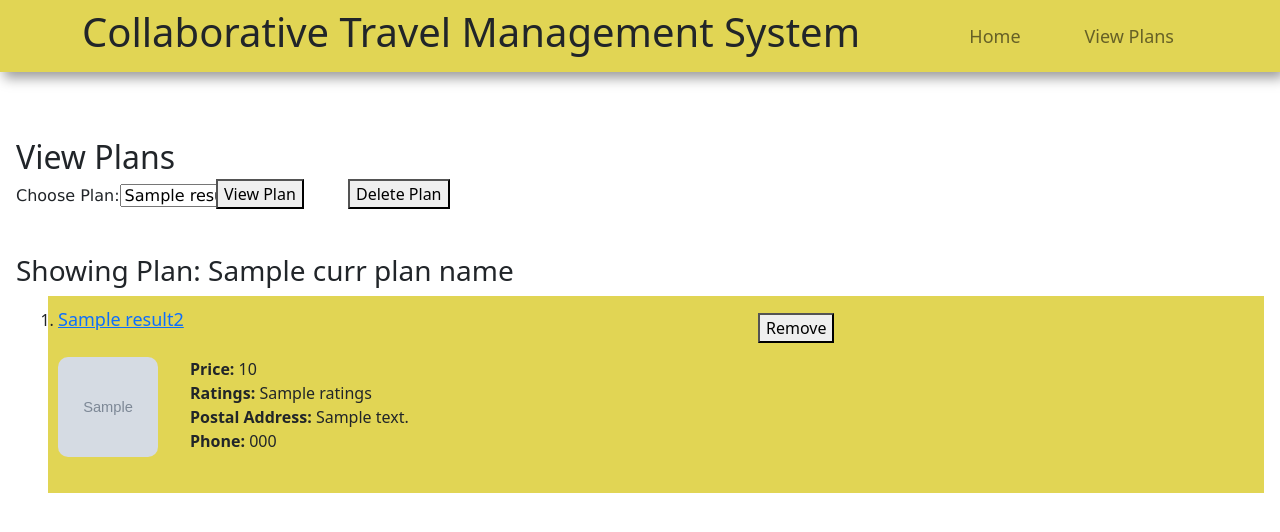
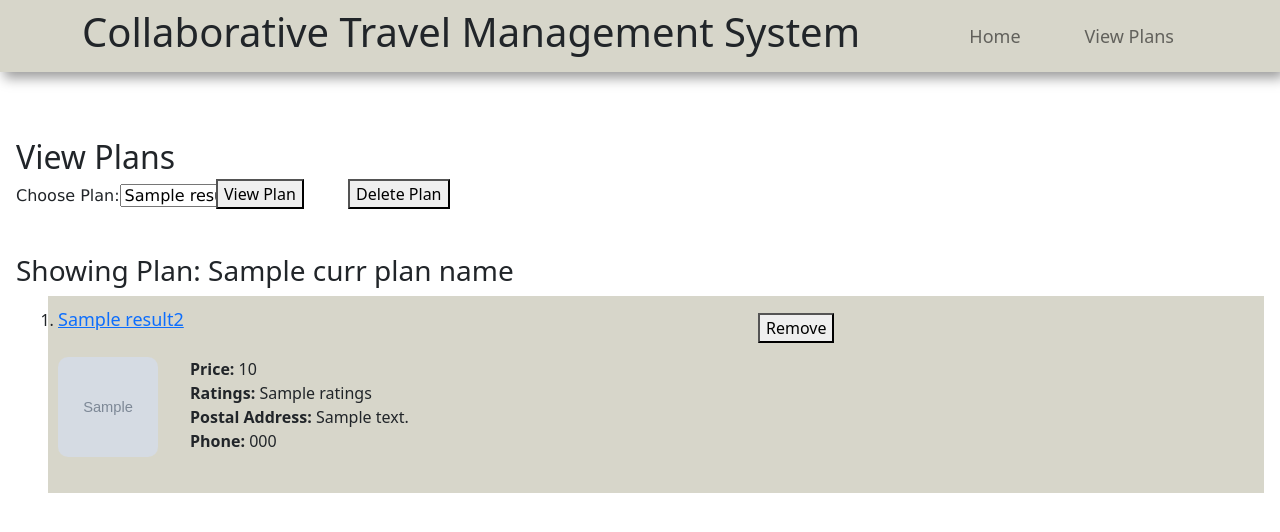
Before and after one commit to RushikeshBhagat/Collaborative-travel-management-system, a Flask app: template templates/viewPlan.html in a window 1280 px wide. Shown: the top 532 px of the page. Run offline with Flask 2, Linux system fonts and the light colour scheme; the template is opened without the code that fills it: most values are stand-ins (such as "Sample title", 1, 10 or a date in 2020); grey boxes marked "Sample" are stand-in pictures.

Commit message:
new color

```diff
--- a/static/styles.css
+++ b/static/styles.css
@@ -23,14 +23,14 @@ nav a {
   display: flex;
   margin-bottom: 10px;
   padding: 10px;
-  background-color: #e1d554;
+  background-color: #d7d6ca;
   line-height: 1.5;
 }
 .fav_biz {
   display: flex;
   margin-bottom: 10px;
   padding: 10px;
-  background-color: #e1d554;
+  background-color: #d7d6ca;
   line-height: 1.5;
 }
 a {
@@ -147,7 +147,7 @@ img {
 }
 
 #neubar {
-  background: #e1d554;
+  background: #d7d6ca;
   box-shadow: 4px 6px 12px rgba(0, 0, 0, 0.4);
 }
 
```
